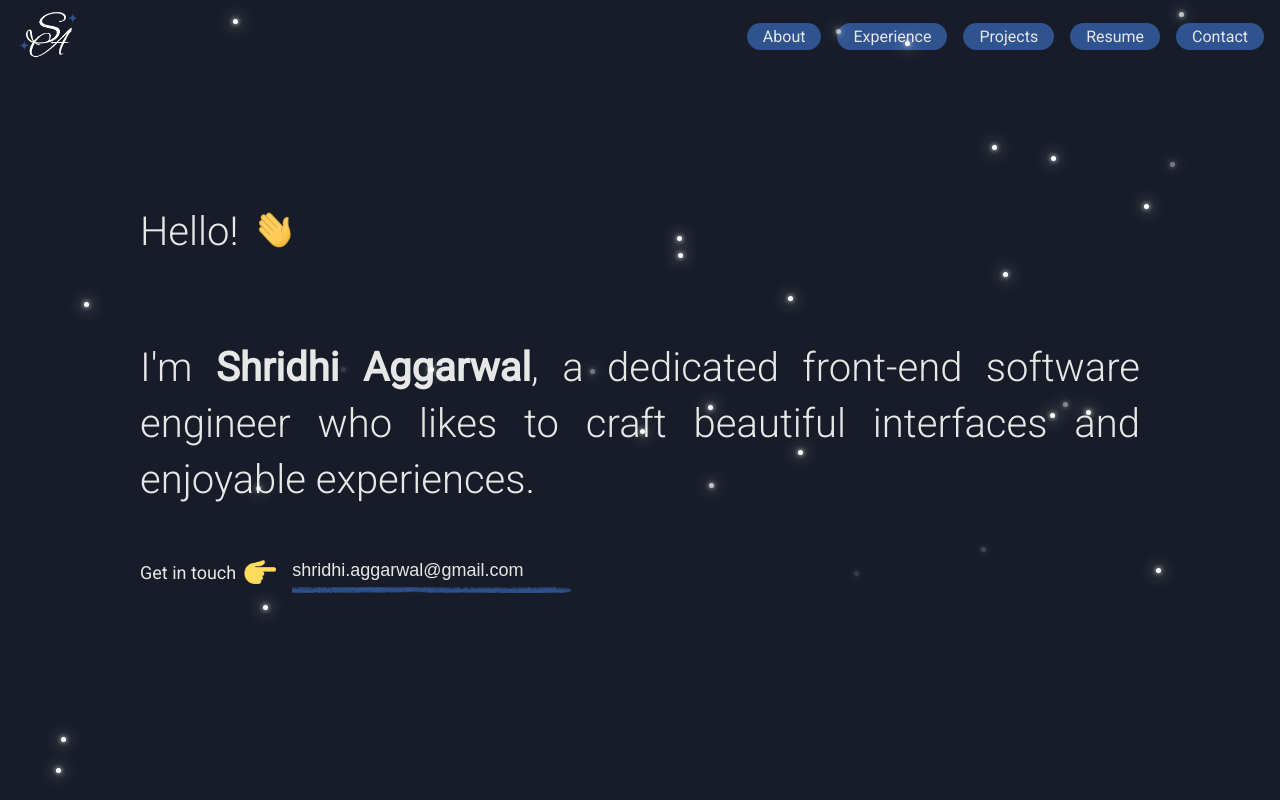
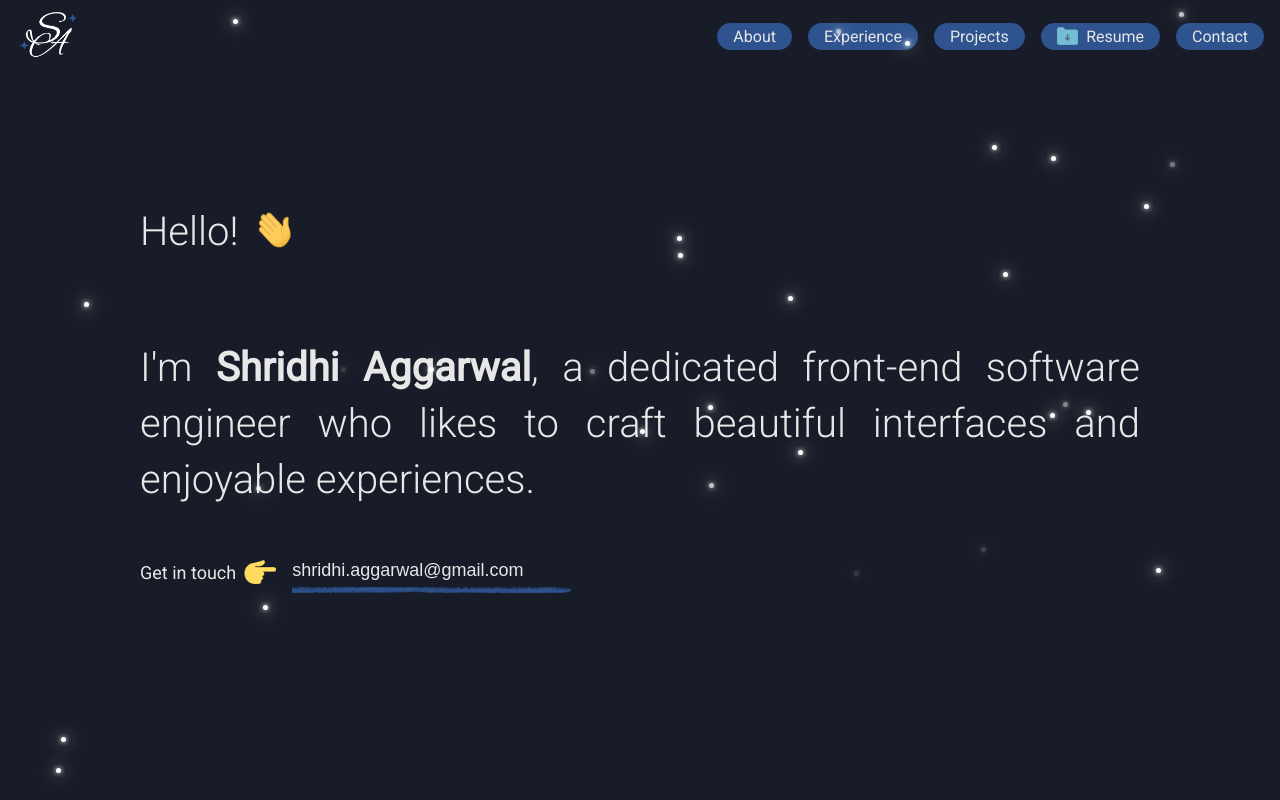
Before and after one commit to shridhiaggarwal/Portfolio-V1, a plain HTML site: page index.html in a window 1280 px wide. Shown: the top 800 px of the page. Drawn offline with Linux system fonts and the light colour scheme; a web font is replaced by a local one.

Commit message:
added image in resume header pill - to make it different from other buttons

```diff
--- a/Styles/style.css
+++ b/Styles/style.css
@@ -151,6 +151,16 @@ header {
   border: none;
   cursor: pointer;
   margin-right: 16px;
+}
+
+.resumeWithImage{
+  display: flex;
+  align-items: center;
+}
+
+.resumeHeaderImage {
+  height: 18px;
+  margin-right: 8px;
 }
 
 /* ============================== home section css ============================== */
@@ -500,8 +510,6 @@ header {
 
 .viewResumeImage {
   height: 50px;
-  color: white;
-  fill: white;
   margin-right: 16px;
 }
 
--- a/index.html
+++ b/index.html
@@ -59,7 +59,10 @@
                 <li>
                     <a href="https://drive.google.com/file/d/1loooiP1JGgXClIQA_x2ajpSUS1gJe9Ay/view?usp=sharing"
                         class="navlink link" target="_blank">
-                        <div class="navPill">Resume</div>
+                        <div class="navPill resumeWithImage">
+                            <img class="resumeHeaderImage" src="Images/folderDownload.png" />
+                            Resume
+                        </div>
                     </a>
                 </li>
                 <li>
```
